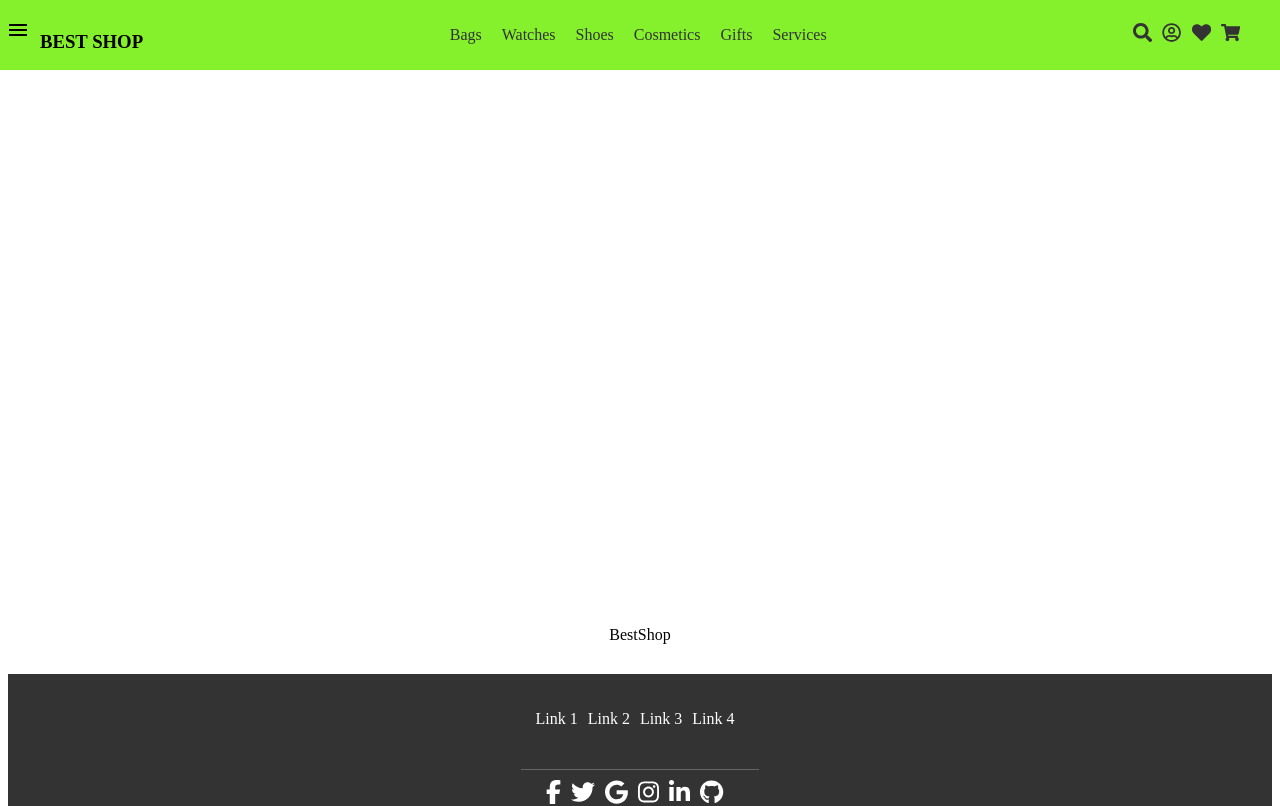
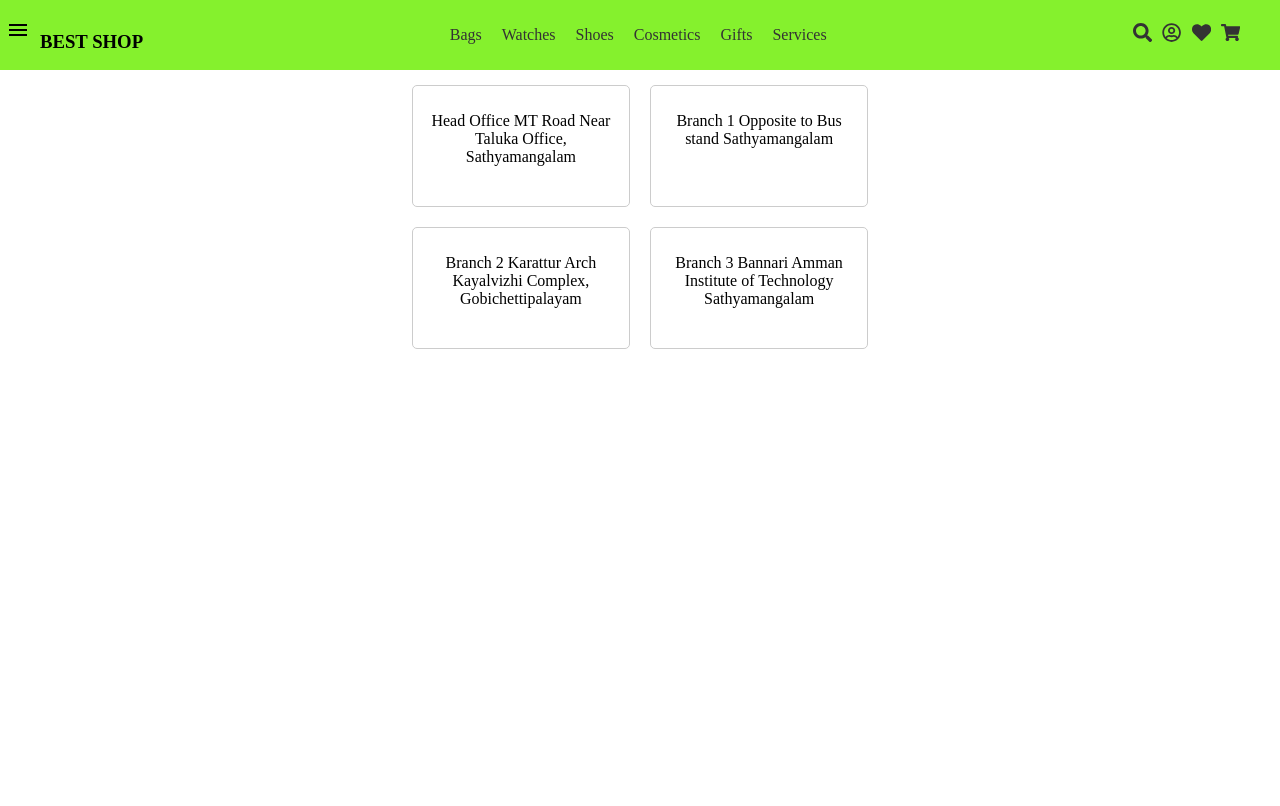
Before and after one commit to Kisore06/best__shop_, a React (Create React App) app: page /shop-locations in a window 1280 px wide. Shown: the top 806 px of the page. Built offline with nearby package versions, Linux system fonts and the light colour scheme.

Commit message:
fourth commit

```diff
--- a/package.json
+++ b/package.json
@@ -17,7 +17,7 @@
     "react": "^18.2.0",
     "react-dom": "^18.2.0",
     "react-icons": "^5.0.1",
-    "react-router-dom": "^6.22.2",
+    "react-router-dom": "^6.22.3",
     "react-scripts": "5.0.1",
     "react-slideshow-image": "^4.3.0",
     "web-vitals": "^2.1.4"
--- a/src/App.jsx
+++ b/src/App.jsx
@@ -19,6 +19,7 @@ import MobileCategories from "./components/Mobiles/MobileCategories";
 import ToyCategories from "./components/Toys/ToyCategories";
 import BabyProdCat from "./components/BabyProducts/BabyProdCat";
 import Trophy from "./components/Trophy/Trophy";
+import ShopLocations from "./components/Shop/Branch/ShopLocations";
 //import Brands from './components/Brands/Brands';
 
 
@@ -38,7 +39,7 @@ function App() {
       <Route path="/toys" element={<ToyCategories/>} />
       <Route path="/babyproducts" element={<BabyProdCat/>} />
       <Route path="/trophy" element={<Trophy/>} />
-
+      <Route path="/shop-locations" element={<ShopLocations/>} />
       </Routes>
       <Content/>
       <Footer/>
--- a/src/components/HomePage/HomePage.jsx
+++ b/src/components/HomePage/HomePage.jsx
@@ -4,6 +4,7 @@ import ProductList from '../TopDeals/ProductList';
 import products from '../TopDeals/Products';
 import Categories from '../Categories/Categories';
 import Brands from '../Brands/Brands';
+import ShopFinder from '../Shop/Branch/ShopFinder';
 
 
 
@@ -14,6 +15,7 @@ const HomePage = () => {
       <ProductList products={products} />
       <Categories/>
       <Brands/>
+      <ShopFinder/>
     </div>
   )
 }
--- /dev/null
+++ b/src/components/Shop/Branch/ShopFinder.css
@@ -0,0 +1,26 @@
+/* ShopFinder.css */
+.shop-finder {
+    display: flex;
+    flex-direction: column;
+    align-items: center;
+    padding: 20px;
+    text-align: center;
+   }
+
+   h1 {
+    margin-bottom: 20px;
+   }
+
+   button {
+    margin-top: 20px;
+    padding: 10px 20px;
+    border: none;
+    border-radius: 5px;
+    background-color: #007BFF;
+    color: white;
+    cursor: pointer;
+   }
+
+   button:hover {
+    background-color: #0056b3;
+   }
--- /dev/null
+++ b/src/components/Shop/Branch/ShopFinder.jsx
@@ -0,0 +1,22 @@
+// ShopFinder.jsx
+import React from 'react';
+import { useNavigate } from "react-router-dom"; // Import useNavigate instead of useHistory
+import './ShopFinder.css'; // Ensure this CSS file is created
+
+const ShopFinder = () => {
+ const navigate = useNavigate(); // Use useNavigate instead of useHistory
+
+ const goToShopLocations = () => {
+    navigate('/shop-locations'); // Use navigate to redirect
+ };
+
+ return (
+    <div className="shop-finder">
+      <h1>COME HAVE A DRINK</h1>
+      <p>We’ve got great neighbors, classic clothes, and cold drinks up for grabs whenever you wanna stop by. See you soon.</p>
+      <button onClick={goToShopLocations}>STOP ON BY</button>
+    </div>
+ );
+};
+
+export default ShopFinder;
--- /dev/null
+++ b/src/components/Shop/Branch/ShopLocations.css
@@ -0,0 +1,20 @@
+/* ShopLocations.css */
+.shop-locations {
+    display: flex;
+    flex-direction: column;
+    align-items: center;
+    padding: 20px;
+   }
+
+   .locations-grid {
+    display: grid;
+    grid-template-columns: repeat(auto-fit, minmax(200px, 1fr));
+    gap: 20px;
+   }
+
+   .location-card {
+    padding: 10px;
+    border: 1px solid #ccc;
+    border-radius: 5px;
+    text-align: center;
+   }
--- /dev/null
+++ b/src/components/Shop/Branch/ShopLocations.jsx
@@ -0,0 +1,27 @@
+// ShopLocations.js
+import React from 'react';
+import './ShopLocations.css'; // Ensure this CSS file is created
+
+const ShopLocations = () => {
+ const locations = [
+    'Head Office MT Road Near Taluka Office, Sathyamangalam',
+    'Branch 1 Opposite to Bus stand Sathyamangalam',
+    'Branch 2 Karattur Arch Kayalvizhi Complex, Gobichettipalayam',
+    'Branch 3 Bannari Amman Institute of Technology Sathyamangalam',
+ ];
+
+ return (
+    <div className="shop-locations">
+      <h2>Our Locations</h2>
+      <div className="locations-grid">
+        {locations.map((location, index) => (
+          <div key={index} className="location-card">
+            <p>{location}</p>
+          </div>
+        ))}
+      </div>
+    </div>
+ );
+};
+
+export default ShopLocations;
```
Also changed, not shown: 1 other file (tests, documents, lock files or other folders).
